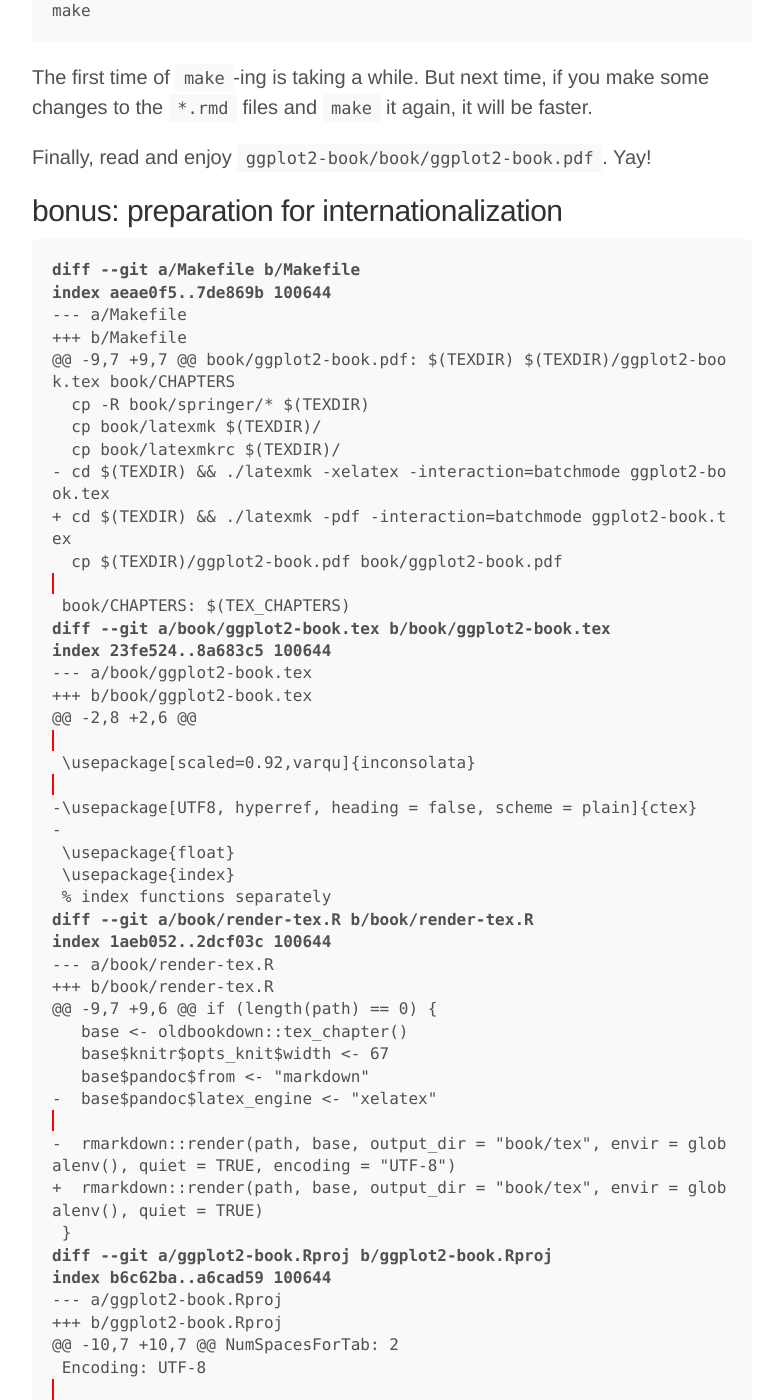
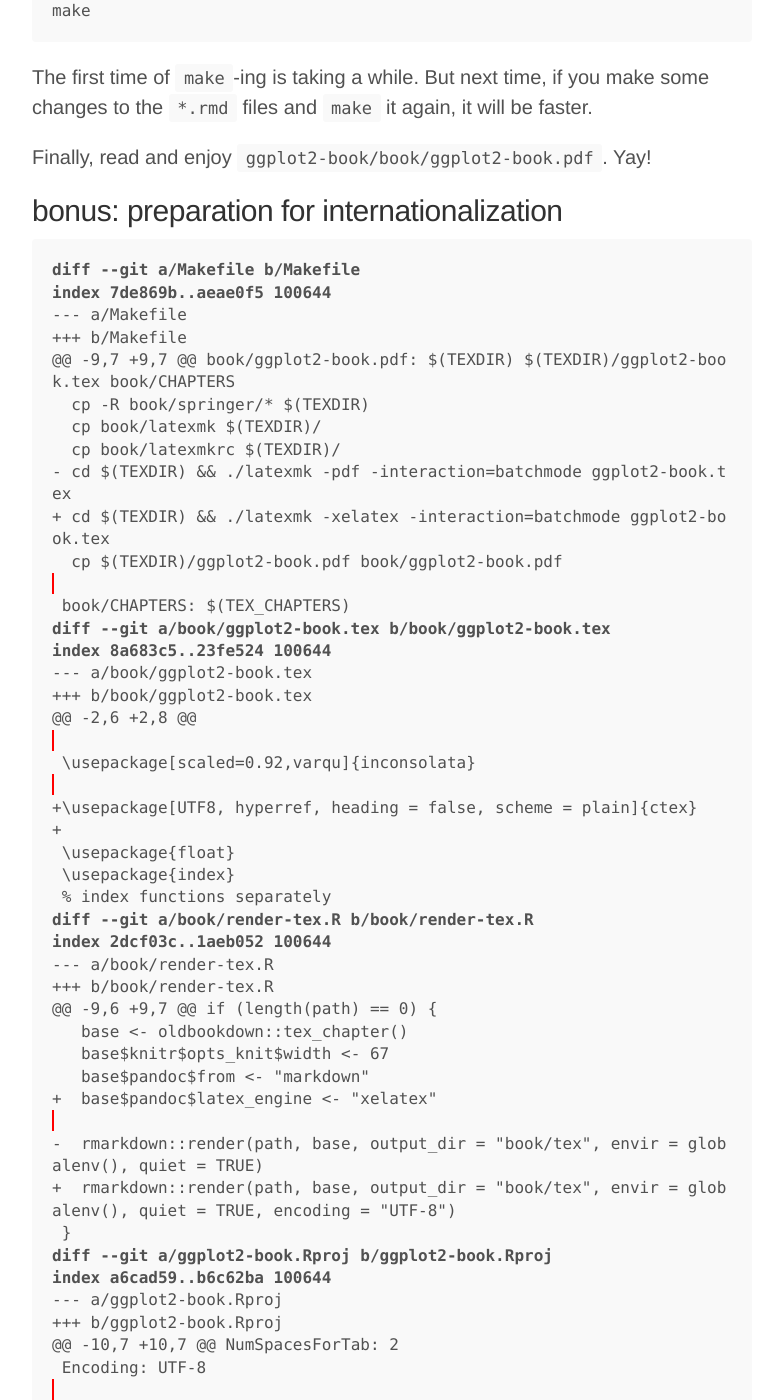
Before and after one commit to fyears/fyears.github.io, a Jekyll site: the page built from _posts/2016-06-17-compile-ggplot2-book.md, in a window 1280 px wide and 1400 px high, scrolled down 1184 px. Shown: the whole window, without its empty margins (248-1005 px from the left). Built offline with Jekyll 4.4.1, drawn with Linux system fonts in a browser that asks for light colours; comment, search, counter and statistics services are not loaded; some of the changed text lies outside the part shown.

````diff
--- a/_posts/2016-06-17-compile-ggplot2-book.md
+++ b/_posts/2016-06-17-compile-ggplot2-book.md
@@ -51,54 +51,54 @@ Finally, read and enjoy `ggplot2-book/book/ggplot2-book.pdf`. Yay!
 
 ```diff
 diff --git a/Makefile b/Makefile
-index aeae0f5..7de869b 100644
+index 7de869b..aeae0f5 100644
 --- a/Makefile
 +++ b/Makefile
 @@ -9,7 +9,7 @@ book/ggplot2-book.pdf: $(TEXDIR) $(TEXDIR)/ggplot2-book.tex book/CHAPTERS
   cp -R book/springer/* $(TEXDIR)
   cp book/latexmk $(TEXDIR)/
   cp book/latexmkrc $(TEXDIR)/
-- cd $(TEXDIR) && ./latexmk -xelatex -interaction=batchmode ggplot2-book.tex
-+ cd $(TEXDIR) && ./latexmk -pdf -interaction=batchmode ggplot2-book.tex
+- cd $(TEXDIR) && ./latexmk -pdf -interaction=batchmode ggplot2-book.tex
++ cd $(TEXDIR) && ./latexmk -xelatex -interaction=batchmode ggplot2-book.tex
   cp $(TEXDIR)/ggplot2-book.pdf book/ggplot2-book.pdf
 
  book/CHAPTERS: $(TEX_CHAPTERS)
 diff --git a/book/ggplot2-book.tex b/book/ggplot2-book.tex
-index 23fe524..8a683c5 100644
+index 8a683c5..23fe524 100644
 --- a/book/ggplot2-book.tex
 +++ b/book/ggplot2-book.tex
-@@ -2,8 +2,6 @@
+@@ -2,6 +2,8 @@
 
  \usepackage[scaled=0.92,varqu]{inconsolata}
 
--\usepackage[UTF8, hyperref, heading = false, scheme = plain]{ctex}
--
++\usepackage[UTF8, hyperref, heading = false, scheme = plain]{ctex}
++
  \usepackage{float}
  \usepackage{index}
  % index functions separately
 diff --git a/book/render-tex.R b/book/render-tex.R
-index 1aeb052..2dcf03c 100644
+index 2dcf03c..1aeb052 100644
 --- a/book/render-tex.R
 +++ b/book/render-tex.R
-@@ -9,7 +9,6 @@ if (length(path) == 0) {
+@@ -9,6 +9,7 @@ if (length(path) == 0) {
    base <- oldbookdown::tex_chapter()
    base$knitr$opts_knit$width <- 67
    base$pandoc$from <- "markdown"
--  base$pandoc$latex_engine <- "xelatex"
++  base$pandoc$latex_engine <- "xelatex"
 
--  rmarkdown::render(path, base, output_dir = "book/tex", envir = globalenv(), quiet = TRUE, encoding = "UTF-8")
-+  rmarkdown::render(path, base, output_dir = "book/tex", envir = globalenv(), quiet = TRUE)
+-  rmarkdown::render(path, base, output_dir = "book/tex", envir = globalenv(), quiet = TRUE)
++  rmarkdown::render(path, base, output_dir = "book/tex", envir = globalenv(), quiet = TRUE, encoding = "UTF-8")
  }
 diff --git a/ggplot2-book.Rproj b/ggplot2-book.Rproj
-index b6c62ba..a6cad59 100644
+index a6cad59..b6c62ba 100644
 --- a/ggplot2-book.Rproj
 +++ b/ggplot2-book.Rproj
 @@ -10,7 +10,7 @@ NumSpacesForTab: 2
  Encoding: UTF-8
 
  RnwWeave: knitr
--LaTeX: XeLaTeX
-+LaTeX: pdfLaTeX
+-LaTeX: pdfLaTeX
++LaTeX: XeLaTeX
 
  StripTrailingWhitespace: Yes
 ```
````
